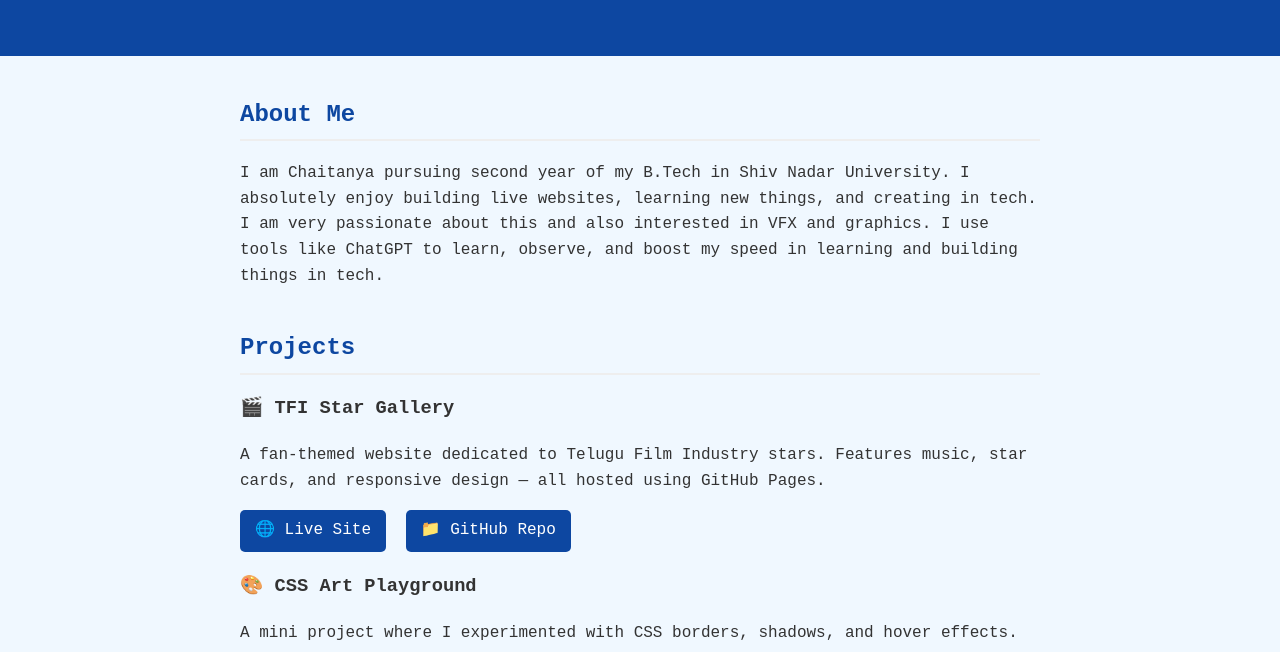
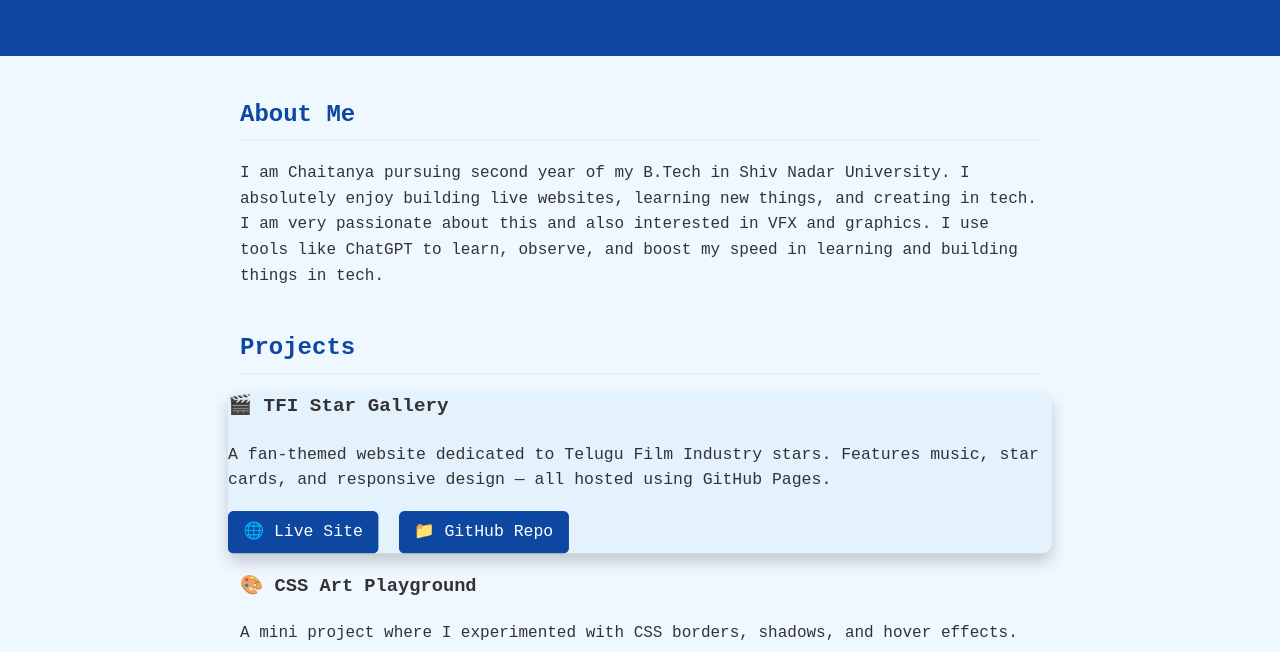
Before and after one commit to Chaitanya1075/portfolio, a plain HTML site: page index.html in a window 1280 px wide. In both pictures the pointer is over the element 640 px from the left and 621 px from the top of the page. Shown: the part 148-800 px from the top of the page. Drawn offline with Linux system fonts and the light colour scheme.

Commit message:
Update styles.css

```diff
--- a/styles.css
+++ b/styles.css
@@ -40,6 +40,17 @@ h2 {
   margin-bottom: 20px;
 }
 
+.project {
+  transition: transform 0.3s ease, background-color 0.3s ease;
+}
+
+.project:hover {
+  transform: scale(1.03);
+  background-color: #e3f2fd;
+  box-shadow: 0 8px 16px rgba(0, 0, 0, 0.2);
+  border-radius: 10px;
+}
+
 .project a {
   display: inline-block;
   margin-right: 10px;
```
